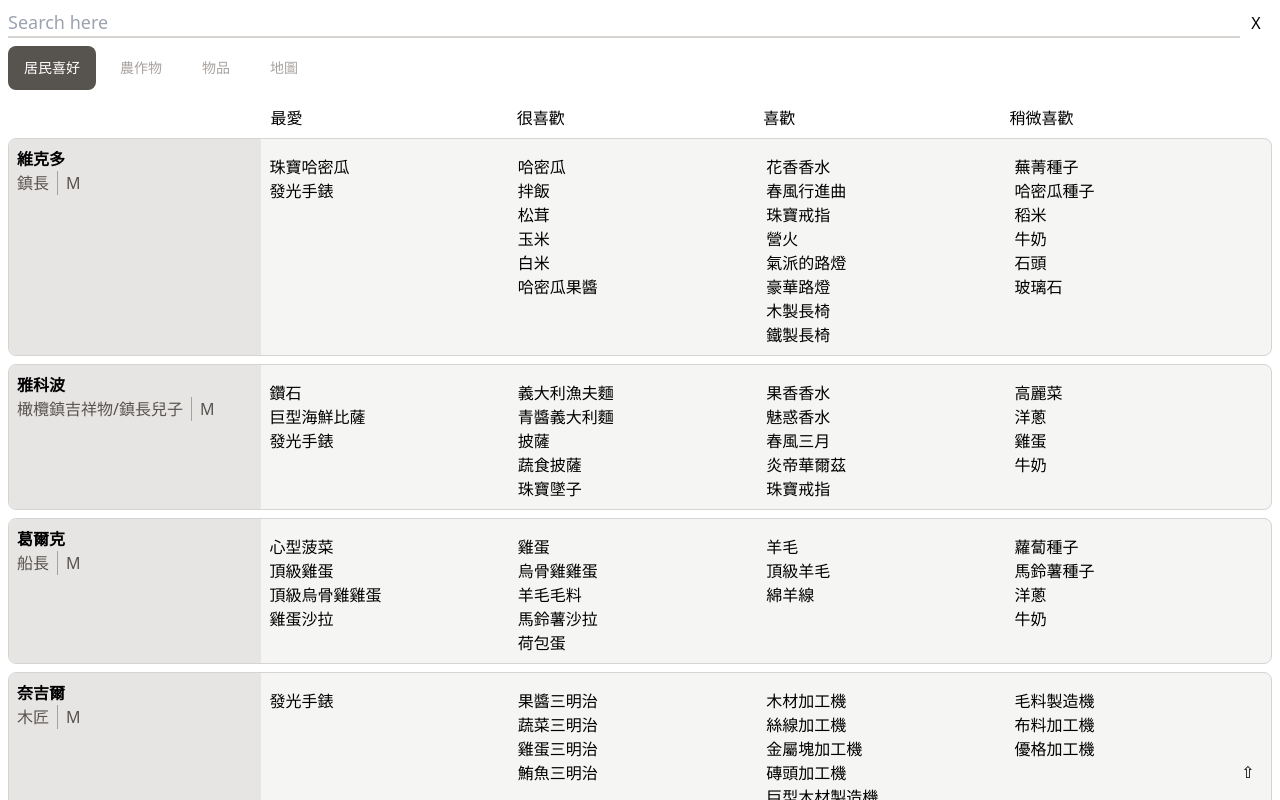
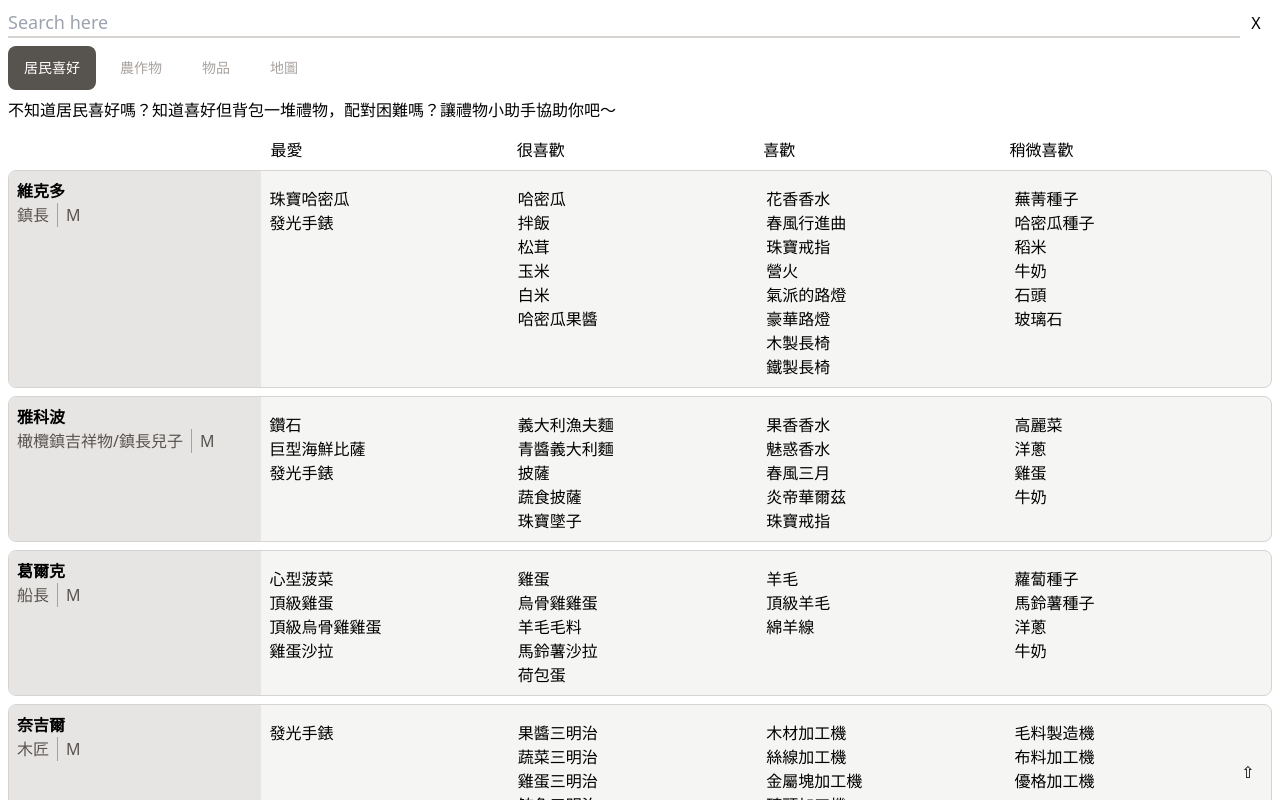
Before and after one commit to pig60214/harvest-moon, a React (Create React App) app: page /neighbor in a window 1280 px wide. Shown: the top 800 px of the page. Built offline with nearby package versions, Linux system fonts and the light colour scheme.

Commit message:
Try SEO: Add Description In Page

```diff
--- a/src/App.js
+++ b/src/App.js
@@ -22,6 +22,21 @@ function GiftListButton() {
   if(location.pathname === '/neighbor' && toGives.length > 0) {
     return(<ToolButton onClick={() => dispatch(toggleShowGiftList())} >⊞</ToolButton>);
   }
+  return (<></>);
+}
+
+function PageDescription() {
+  const location = useLocation();
+  const descriptions = {
+    '/neighbor': '不知道居民喜好嗎？知道喜好但背包一堆禮物，配對困難嗎？讓禮物小助手協助你吧～',
+    '/crop': '不知道農作物對應的季節嗎？快來查看看吧',
+    '/item': '物品太多不知道去哪收集嗎？這裡或許可以告訴你答案呦',
+    '/map': '常常忘記到小鎮的時候要做哪些事嗎？快使用地圖小幫手吧～',
+  };
+  if (descriptions[location.pathname]) {
+    return (<p>{descriptions[location.pathname]}</p>);
+  }
+
   return (<></>);
 }
 
@@ -76,6 +91,7 @@ export default function Layout() {
           </li>
         </ul>
       </nav>
+      <PageDescription />
       <Outlet />
       <div className='fixed w-8 right-4 bottom-4'>
         <GiftListButton />
```
